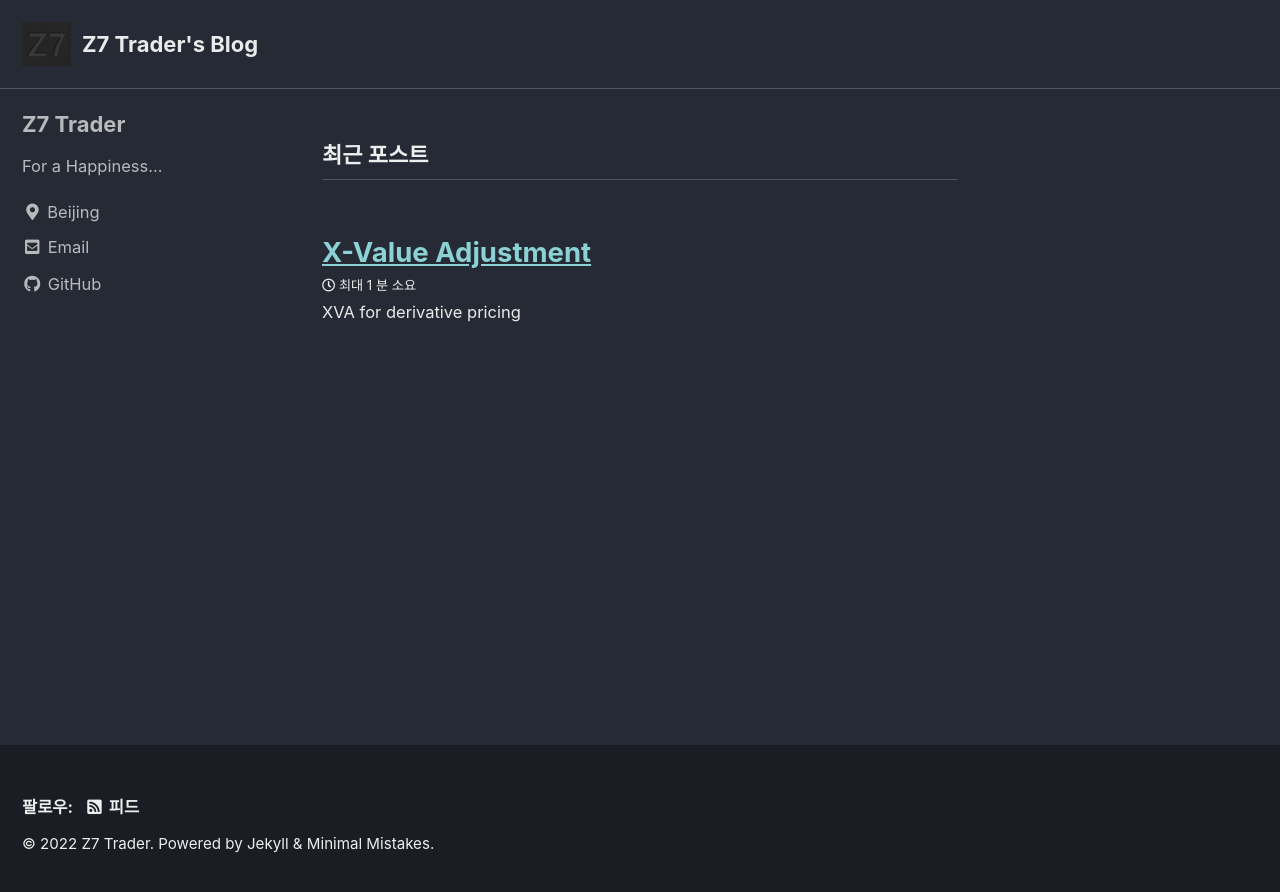
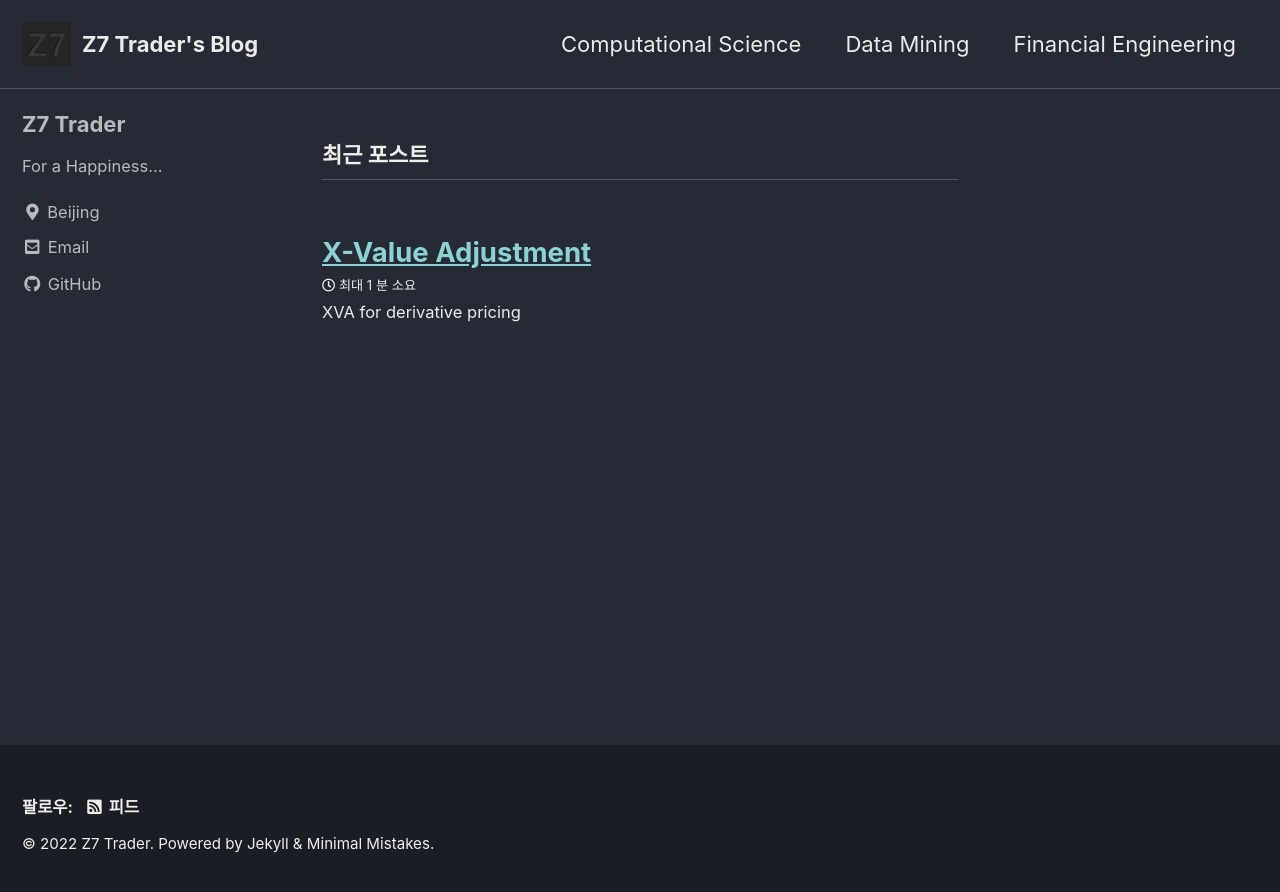
Before and after one commit to Z7Trader/z7trader.github.com, a Jekyll site: the page built from index.html, in a window 1280 px wide. Shown: the top 892 px of the page. Built offline with Jekyll 4.4.1, drawn with Linux system fonts in a browser that asks for light colours; cached includes are drawn as plain includes; the list of posts is cut into pages by our own code.

Commit message:
adj. navigation

```diff
--- a/_data/navigation.yml
+++ b/_data/navigation.yml
@@ -1,5 +1,11 @@
 # main links
 main:
+  - title: Computational Science
+    url: /computationalscience/
+  - title: Data Mining
+    url: /datamining/
+  - title: Financial Engineering
+    url: /financialengieering/
   #- title: "Quick-Start Guide"
   #  url: https://mmistakes.github.io/minimal-mistakes/docs/quick-start-guide/
   # - title: "About"
```
